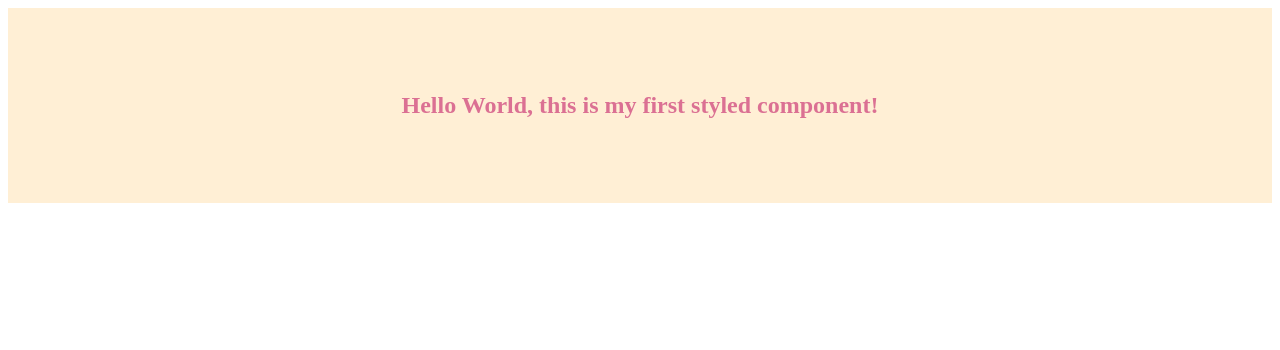
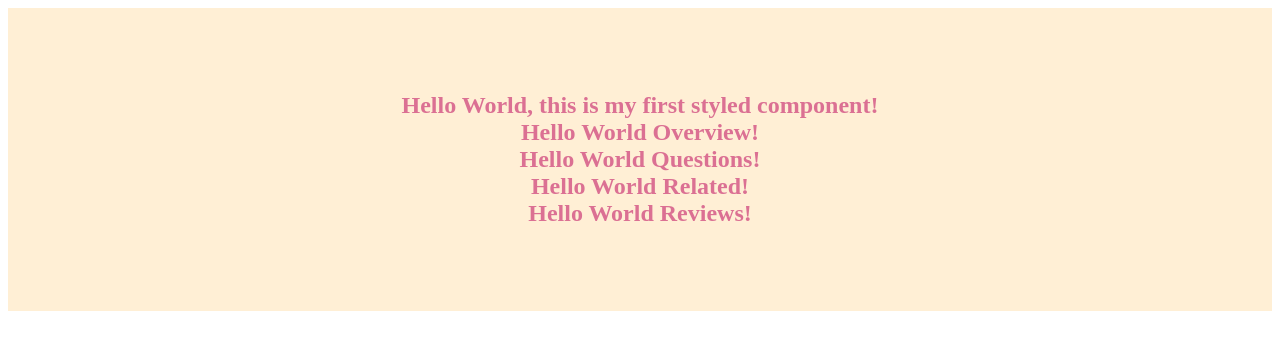
Before and after one commit to clarkjs237/Spoodr, a React app: page / in a window 1280 px wide. Built offline with nearby package versions, Linux system fonts and the light colour scheme.

Commit message:
add component directory structure

```diff
--- a/public/index.html
+++ b/public/index.html
@@ -3,7 +3,7 @@
   <link>
     <meta charset="UTF-8" />
     <meta name="viewport" content="width=device-width, initial-scale=1.0" />
-    <title>Untitled</title>
+    <title>Spooder</title>
   </head>
   <body>
     <main><div id="root"></div></main>
--- a/src/components/App.js
+++ b/src/components/App.js
@@ -1,5 +1,9 @@
 import React from 'react';
 import styled from 'styled-components';
+import Overview from './overview/Overview';
+import Questions from './questions/Questions';
+import Related from './related/Related';
+import Reviews from './reviews/Reviews';
 
 function App() {
   const Title = styled.h1`
@@ -13,7 +17,12 @@ function App() {
   `;
   return (
     <Wrapper>
-      <Title>Hello World, this is my first styled component!</Title>
+      <Title>Hello World, this is my first styled component!
+      <Overview />
+      <Questions />
+      <Related />
+      <Reviews />
+      </Title>
     </Wrapper>
   );
 }
--- /dev/null
+++ b/src/components/overview/Overview.js
@@ -0,0 +1,6 @@
+// import React from 'react';
+
+function Overview() {
+  return <div>Hello World Overview!</div>
+}
+export default Overview;
--- /dev/null
+++ b/src/components/questions/Questions.js
@@ -0,0 +1,6 @@
+// import React from 'react';
+
+function Questions() {
+  return <div>Hello World Questions!</div>
+}
+export default Questions;
--- /dev/null
+++ b/src/components/related/Related.js
@@ -0,0 +1,6 @@
+// import React from 'react';
+
+function Related() {
+  return <div>Hello World Related!</div>
+}
+export default Related;
--- /dev/null
+++ b/src/components/reviews/Reviews.js
@@ -0,0 +1,6 @@
+// import React from 'react';
+
+function Reviews() {
+  return <div>Hello World Reviews!</div>
+}
+export default Reviews;
```
